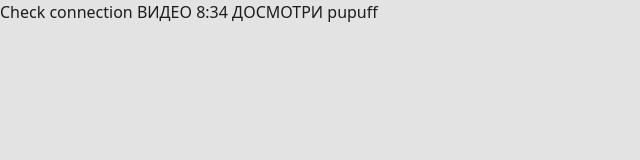
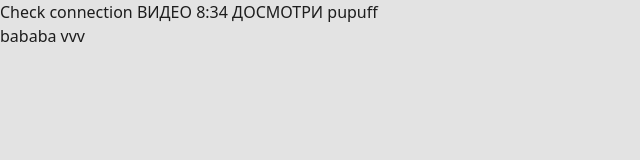
Before and after one commit to Ezhok/frontend, a website built with Vite: page index.html in a window 1280 px wide. Shown: the whole page, without its empty margins (0-640 px from the left). Built offline with nearby package versions, Linux system fonts and the light colour scheme.

Commit message:
check prettier

```diff
--- a/index.html
+++ b/index.html
@@ -15,6 +15,13 @@
   </head>
   <body>
     <p>Check connection ВИДЕО 8:34 ДОСМОТРИ pupuff</p>
+
+
+  <p>
+    bababa
+    vvv
+
+  </p>
     <script type="module" src="/src/index.js"></script>
   </body>
 </html>
```
